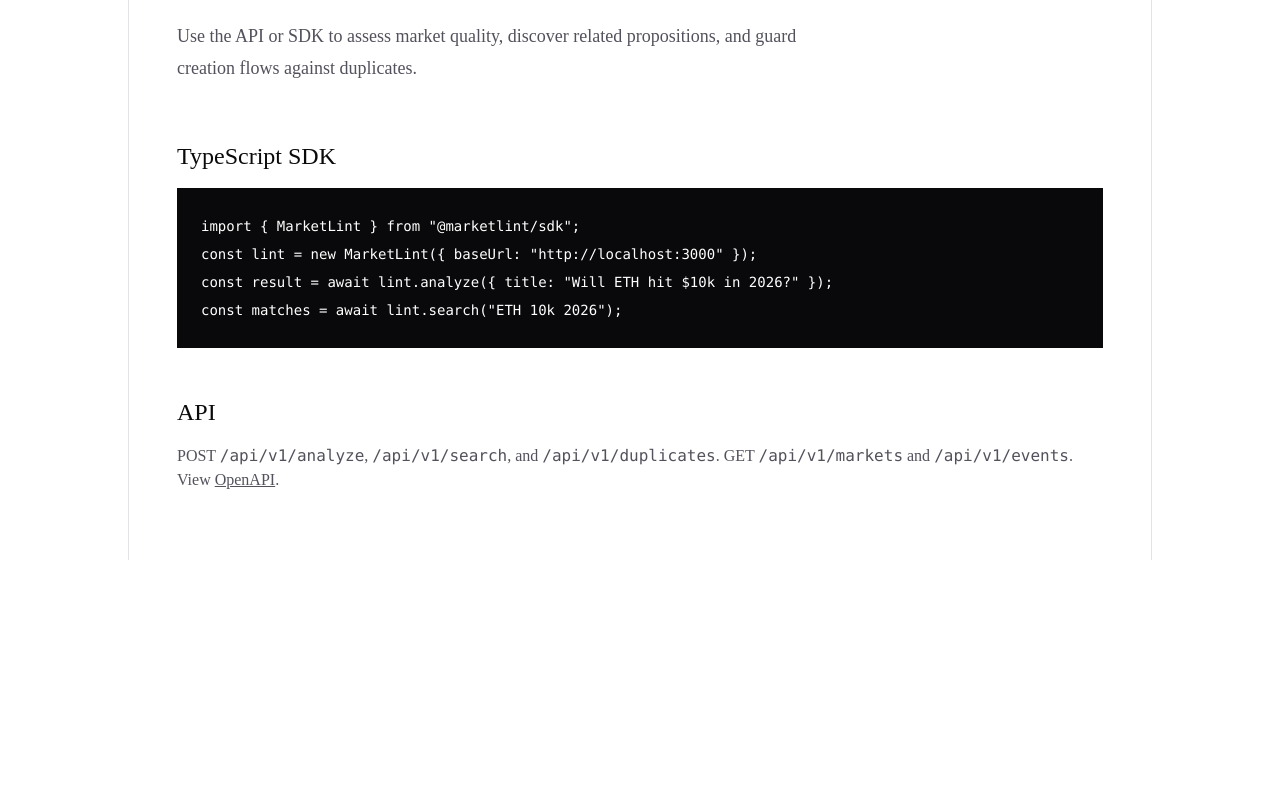
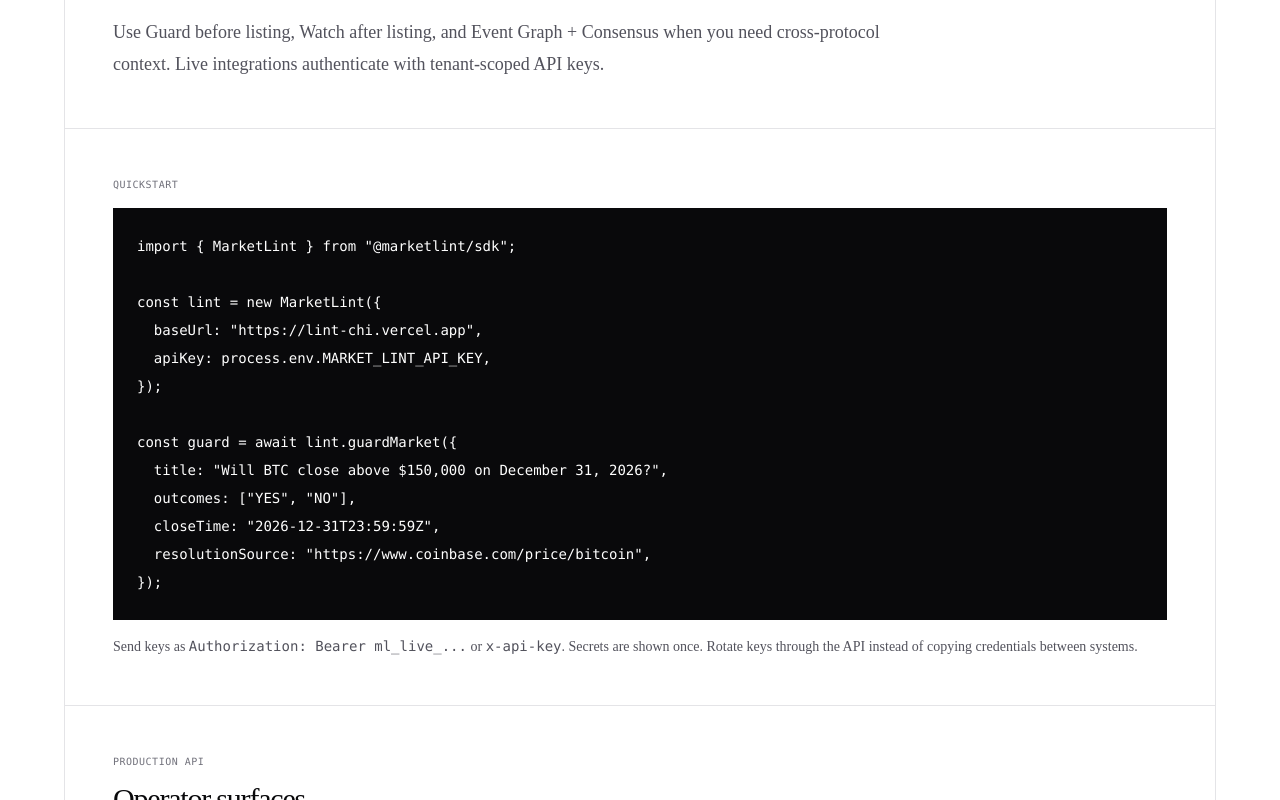
Before and after one commit to mushee-io/lint, a Next.js app: page /developers in a window 1280 px wide. Shown: the part 240-1040 px from the top of the page. Before the commit the page ends 800 px from the top, so only its background shows below. Built offline with nearby package versions, Linux system fonts and the light colour scheme.

Commit message:
feat: upgrade developer portal for enterprise integrations

```diff
--- a/src/app/developers/page.tsx
+++ b/src/app/developers/page.tsx
@@ -1,2 +1,29 @@
 import Link from "next/link";
-export default function Developers(){return <main className="mx-auto min-h-screen max-w-5xl border-x border-zinc-200 p-6 md:p-12"><Link href="/" className="text-sm underline">MARKET LINT</Link><p className="mt-16 font-mono text-xs tracking-widest text-zinc-500">DEVELOPER DOCUMENTATION</p><h1 className="mt-4 text-6xl tracking-[-.07em]">Intelligence in five minutes.</h1><p className="mt-8 max-w-2xl text-lg leading-8 text-zinc-600">Use the API or SDK to assess market quality, discover related propositions, and guard creation flows against duplicates.</p><h2 className="mt-14 text-2xl">TypeScript SDK</h2><pre className="mt-4 overflow-auto bg-zinc-950 p-6 text-sm leading-7 text-white">{`import { MarketLint } from "@marketlint/sdk";\nconst lint = new MarketLint({ baseUrl: "http://localhost:3000" });\nconst result = await lint.analyze({ title: "Will ETH hit $10k in 2026?" });\nconst matches = await lint.search("ETH 10k 2026");`}</pre><h2 className="mt-12 text-2xl">API</h2><p className="mt-4 text-zinc-600">POST <code>/api/v1/analyze</code>, <code>/api/v1/search</code>, and <code>/api/v1/duplicates</code>. GET <code>/api/v1/markets</code> and <code>/api/v1/events</code>. View <a className="underline" href="/openapi.json">OpenAPI</a>.</p></main>}
+
+const endpoints = [
+  ["POST", "/api/v1/guard", "Pre-listing market risk gate"],
+  ["GET", "/api/v1/markets/:id/intelligence", "Seven-dimension market intelligence"],
+  ["POST", "/api/v1/markets/:id/review", "Grounded AI/deterministic reviewer"],
+  ["POST", "/api/v1/watch", "Register continuous market surveillance"],
+  ["GET", "/api/v1/incidents", "Operator incident queue"],
+  ["GET", "/api/v1/events/:id/graph", "Universal event graph"],
+  ["GET", "/api/v1/events/:id/consensus", "Cross-protocol consensus + confidence"],
+  ["GET", "/api/v1/events/:id/divergence", "Venue divergence intelligence"],
+  ["GET", "/api/v1/enterprise/usage", "Tenant quota and integration usage"],
+  ["GET", "/api/v1/enterprise/readiness", "Production readiness evidence"],
+  ["GET", "/api/v1/enterprise/audit-export", "Tenant audit export"],
+  ["POST", "/api/v1/api-keys/rotate", "Zero-copy API key rotation"],
+  ["GET", "/api/v1/webhooks/stats", "Webhook delivery observability"],
+] as const;
+
+export default function Developers() {
+  return <main className="mx-auto min-h-screen max-w-6xl border-x border-zinc-200 bg-white text-zinc-950">
+    <header className="p-6 md:p-12"><div className="flex items-center justify-between"><Link href="/" className="text-sm underline">MARKET LINT</Link><Link href="/protocol/enterprise" className="text-sm underline">Enterprise controls</Link></div><p className="mt-16 font-mono text-xs tracking-widest text-zinc-500">DEVELOPER PORTAL / API V1</p><h1 className="mt-4 text-6xl tracking-[-.07em]">Integrate market intelligence, not another market.</h1><p className="mt-8 max-w-3xl text-lg leading-8 text-zinc-600">Use Guard before listing, Watch after listing, and Event Graph + Consensus when you need cross-protocol context. Live integrations authenticate with tenant-scoped API keys.</p></header>
+
+    <section className="border-t border-zinc-200 p-6 md:p-12"><p className="font-mono text-[10px] tracking-wider text-zinc-500">QUICKSTART</p><pre className="mt-4 overflow-auto bg-zinc-950 p-6 text-sm leading-7 text-white">{`import { MarketLint } from "@marketlint/sdk";\n\nconst lint = new MarketLint({\n  baseUrl: "https://lint-chi.vercel.app",\n  apiKey: process.env.MARKET_LINT_API_KEY,\n});\n\nconst guard = await lint.guardMarket({\n  title: "Will BTC close above $150,000 on December 31, 2026?",\n  outcomes: ["YES", "NO"],\n  closeTime: "2026-12-31T23:59:59Z",\n  resolutionSource: "https://www.coinbase.com/price/bitcoin",\n});`}</pre><p className="mt-4 text-sm text-zinc-600">Send keys as <code>Authorization: Bearer ml_live_...</code> or <code>x-api-key</code>. Secrets are shown once. Rotate keys through the API instead of copying credentials between systems.</p></section>
+
+    <section className="border-t border-zinc-200 p-6 md:p-12"><div className="flex items-end justify-between"><div><p className="font-mono text-[10px] tracking-wider text-zinc-500">PRODUCTION API</p><h2 className="mt-3 text-3xl tracking-[-.04em]">Operator surfaces</h2></div><a className="text-sm underline" href="/openapi.json">OpenAPI</a></div><div className="mt-8 divide-y divide-zinc-200 border-y border-zinc-200">{endpoints.map(([method, path, description]) => <div key={`${method}-${path}`} className="grid gap-2 py-4 md:grid-cols-[80px_1fr_1fr]"><span className="font-mono text-xs">{method}</span><code className="text-sm">{path}</code><span className="text-sm text-zinc-600">{description}</span></div>)}</div></section>
+
+    <section className="grid border-t border-zinc-200 md:grid-cols-3"><div className="border-b border-zinc-200 p-8 md:border-b-0 md:border-r"><p className="font-mono text-[10px] tracking-wider text-zinc-500">TENANT ISOLATION</p><p className="mt-4 text-sm leading-6 text-zinc-600">API keys are scoped to an organization, optional protocol, environment and permission set. Tenant data reads are filtered by that organization.</p></div><div className="border-b border-zinc-200 p-8 md:border-b-0 md:border-r"><p className="font-mono text-[10px] tracking-wider text-zinc-500">QUOTAS</p><p className="mt-4 text-sm leading-6 text-zinc-600">Authenticated API traffic is durably metered. Tenant policy controls monthly request capacity and per-minute API-key limits. A suspended tenant or exhausted quota is rejected before business logic runs.</p></div><div className="p-8"><p className="font-mono text-[10px] tracking-wider text-zinc-500">WEBHOOKS</p><p className="mt-4 text-sm leading-6 text-zinc-600">Webhook secrets are encrypted at rest, payloads are HMAC signed, retries use backoff/dead-letter handling, and operators can inspect delivery health and replay failed deliveries.</p></div></section>
+  </main>;
+}
```
